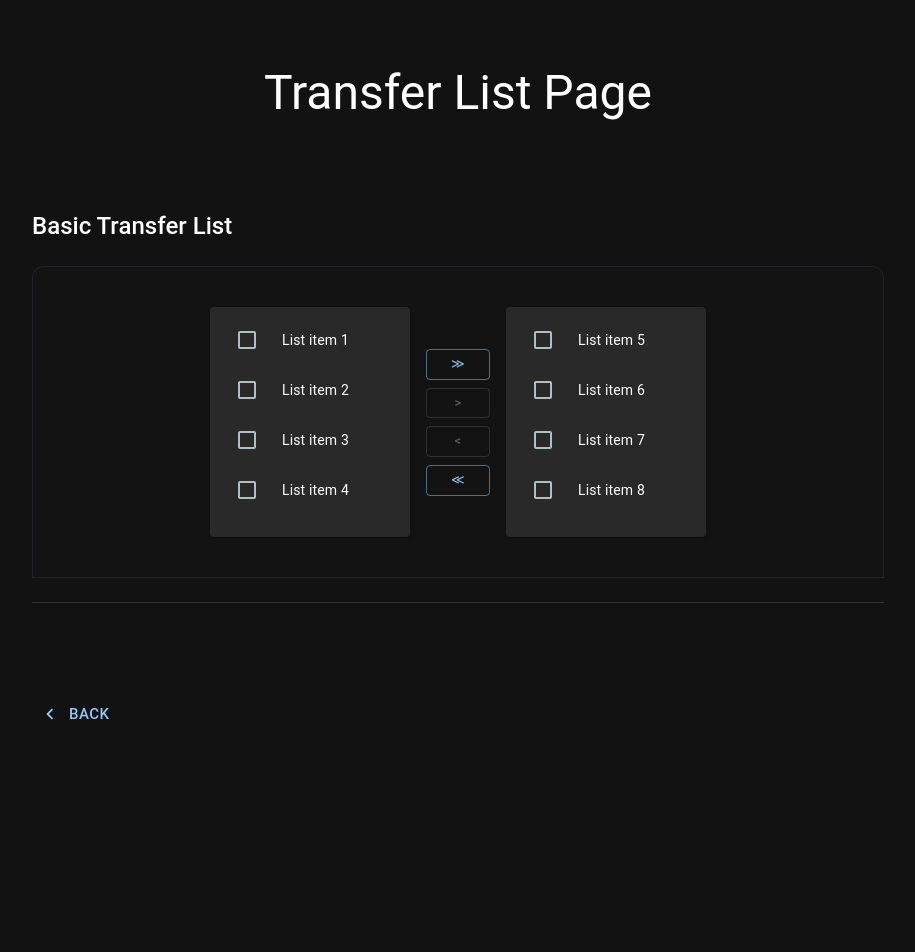
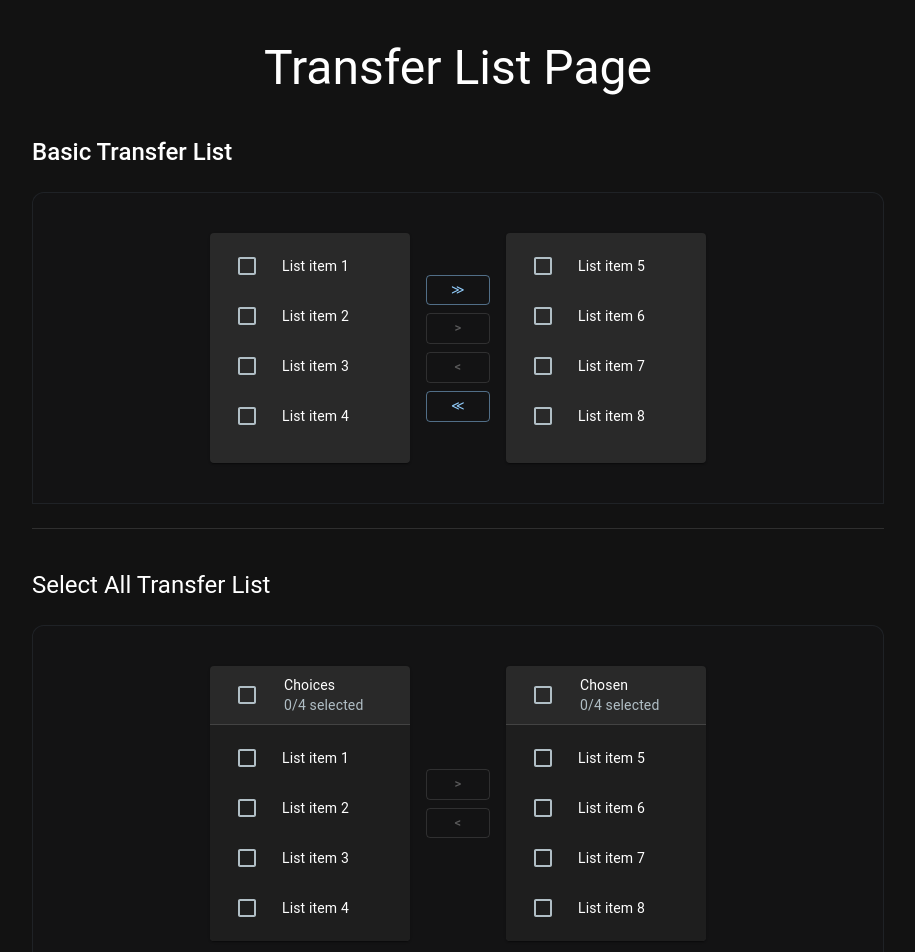
Before and after one commit to watcharakornton/mui_tutorials, a React (Vite) app: page /transfer-list in a window 1280 px wide. Shown: the top 952 px of the page, without its empty margins (182-1097 px from the left). Before the commit the page ends 800 px from the top, so only its background shows below. Built offline with nearby package versions, Linux system fonts and the light colour scheme.

Commit message:
Add Select All Transfer List Module into Transfer List Component

```diff
--- a/src/inputs/TransferListComponent.jsx
+++ b/src/inputs/TransferListComponent.jsx
@@ -1,8 +1,12 @@
 import * as React from "react";
+import MyContainer from "../component/MyContainer";
 import {
   Typography,
   Grid,
   Box,
+  Card,
+  CardHeader,
+  Divider,
   List,
   ListItemButton,
   ListItemIcon,
@@ -20,23 +24,154 @@ function intersection(a, b) {
   return a.filter((value) => b.includes(value));
 }
 
-const MyContainer = ({ children }) => {
+function union(a, b) {
+  return [...a, ...not(b, a)];
+}
+
+export const SelectAllTransferList = () => {
+  const [checked, setChecked] = React.useState([]);
+  const [left, setLeft] = React.useState([0, 1, 2, 3]);
+  const [right, setRight] = React.useState([4, 5, 6, 7]);
+
+  const leftChecked = intersection(checked, left);
+  const rightChecked = intersection(checked, right);
+
+  const handleToggle = (value) => () => {
+    const currentIndex = checked.indexOf(value);
+    const newChecked = [...checked];
+
+    if (currentIndex === -1) {
+      newChecked.push(value);
+    } else {
+      newChecked.splice(currentIndex, 1);
+    }
+    setChecked(newChecked);
+  };
+
+  const numberOfChecked = (items) => intersection(checked, items).length;
+
+  const handleToggleAll = (items) => () => {
+    if (numberOfChecked(items) === items.length) {
+      setChecked(not(checked, items));
+    } else {
+      setChecked(union(checked, items));
+    }
+  };
+
+  const handleCheckedRight = () => {
+    setRight(right.concat(leftChecked));
+    setLeft(not(left, leftChecked));
+    setChecked(not(checked, leftChecked));
+  };
+
+  const handleCheckedLeft = () => {
+    setLeft(left.concat(rightChecked));
+    setRight(not(right, rightChecked));
+    setChecked(not(checked, rightChecked));
+  };
+
+  const customList = (title, items) => (
+    <Card>
+      <CardHeader
+        sx={{ px: 2, py: 1 }}
+        avatar={
+          <Checkbox
+            onClick={handleToggleAll(items)}
+            checked={
+              numberOfChecked(items) === items.length && items.length !== 0
+            }
+            indeterminate={
+              numberOfChecked(items) !== items.length &&
+              numberOfChecked(items) !== 0
+            }
+            disabled={items.length === 0}
+            inputProps={{
+              "aria-label": "all items selected",
+            }}
+          />
+        }
+        title={title}
+        subheader={`${numberOfChecked(items)}/${items.length} selected`}
+      />
+      <Divider />
+      <List
+        sx={{
+          width: 200,
+          heigth: 230,
+          bgcolor: "background.paper",
+          overflow: "auto",
+        }}
+        dense
+        component="div"
+        role="list"
+      >
+        {items.map((value) => {
+          const labelId = `transfer-list-all-item-${value}-label`;
+
+          return (
+            <ListItemButton
+              key={value}
+              role="listitem"
+              onClick={handleToggle(value)}
+            >
+              <ListItemIcon>
+                <Checkbox
+                  checked={checked.includes(value)}
+                  tabIndex={-1}
+                  disableRipple
+                  inputProps={{
+                    "aria-labelledby": labelId,
+                  }}
+                />
+              </ListItemIcon>
+              <ListItemText id={labelId} primary={`List item ${value + 1}`} />
+            </ListItemButton>
+          );
+        })}
+      </List>
+    </Card>
+  );
+
   return (
-    <Box
-      sx={{
-        width: "100%",
-        height: "auto",
-        py: "40px",
-        border: "1px solid rgba(61, 71, 81, 0.3)",
-        borderRadius: "12px 12px 0 0",
-        backgroundColor: "rgba(29, 33, 38, 0.1)",
-        display: "flex",
-        alignItems: "center",
-        justifyContent: "center",
-      }}
-    >
-      {children}
-    </Box>
+    <>
+      <Typography variant="h5" sx={{ mb: 3 }}>
+        Select All Transfer List
+      </Typography>
+      <MyContainer>
+        <Grid
+          container
+          spacing={2}
+          sx={{ justifyContent: "center", alignItems: "center" }}
+        >
+          <Grid item>{customList("Choices", left)}</Grid>
+          <Grid item>
+            <Grid container direction="column" sx={{ alignItems: "center" }}>
+              <Button
+                sx={{ my: 0.5 }}
+                variant="outlined"
+                size="small"
+                onClick={handleCheckedRight}
+                disabled={leftChecked.length === 0}
+                aria-label="move selected right"
+              >
+                &gt;
+              </Button>
+              <Button
+                sx={{ my: 0.5 }}
+                variant="outlined"
+                size="small"
+                onClick={handleCheckedLeft}
+                disabled={rightChecked.length === 0}
+                aria-label="move selected left"
+              >
+                &lt;
+              </Button>
+            </Grid>
+          </Grid>
+          <Grid item>{customList("Chosen", right)}</Grid>
+        </Grid>
+      </MyContainer>
+    </>
   );
 };
 
--- a/src/pages/TransferListPage.jsx
+++ b/src/pages/TransferListPage.jsx
@@ -2,10 +2,13 @@ import * as React from "react";
 import { Container, Grid, Typography, Button, Divider } from "@mui/material";
 import { ChevronLeft as ChevronLeftIcon } from "@mui/icons-material";
 
-import { TransferList } from "../inputs/TransferListComponent";
+import {
+  TransferList,
+  SelectAllTransferList,
+} from "../inputs/TransferListComponent";
 
 const TransferListPage = () => {
-  const sections = [<TransferList />];
+  const sections = [<TransferList />, <SelectAllTransferList />];
 
   return (
     <Container maxWidth="md">
```
